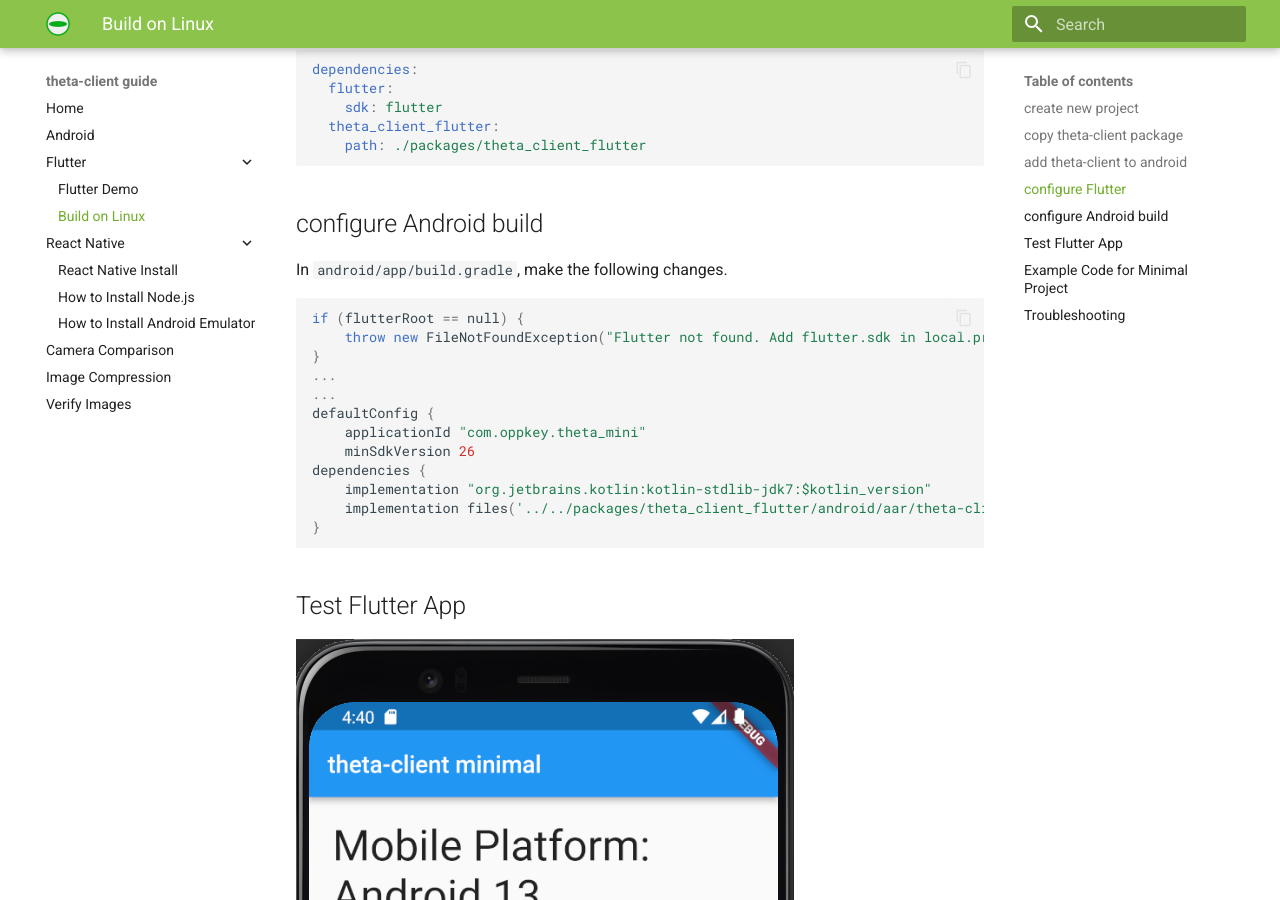
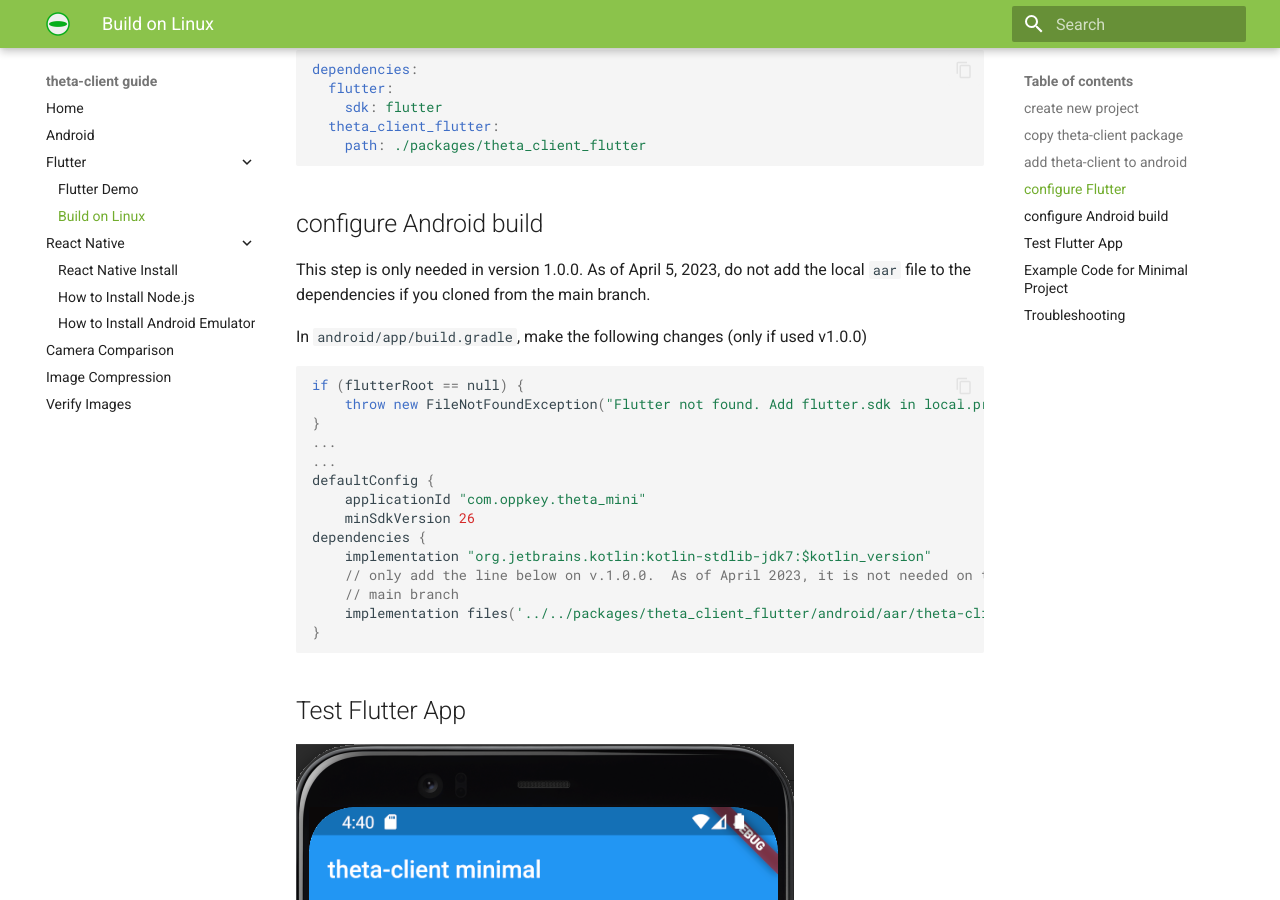
Before and after one commit to theta360developers/theta-client-guide, an MkDocs documentation site: the page built from docs/flutter/new-project-on-linux.md, in a window 1280 px wide and 900 px high, scrolled down 2028 px. Built offline with MkDocs 1.6.1 and Material for MkDocs 9.7.7, drawn with Linux system fonts in a browser that asks for light colours.

Commit message:
dependency no longer needed on main branch mavenLocal() must be added to demo-flutter/android/build.gradle https://github.com/ricohapi/theta-client/issues/16#issuecomment-1493493539

````diff
--- a/docs/flutter/new-project-on-linux.md
+++ b/docs/flutter/new-project-on-linux.md
@@ -44,7 +44,10 @@ dependencies:
 
 ## configure Android build
 
-In `android/app/build.gradle`, make the following changes.
+This step is only needed in version 1.0.0.  As of April 5, 2023, do not add the local
+`aar` file to the dependencies if you cloned from the main branch.
+
+In `android/app/build.gradle`, make the following changes (only if used v1.0.0)
 
 ```groovy
 if (flutterRoot == null) {
@@ -57,6 +60,8 @@ defaultConfig {
     minSdkVersion 26
 dependencies {
     implementation "org.jetbrains.kotlin:kotlin-stdlib-jdk7:$kotlin_version"
+    // only add the line below on v.1.0.0.  As of April 2023, it is not needed on the
+    // main branch
     implementation files('../../packages/theta_client_flutter/android/aar/theta-client-debug.aar')
 }
 ```
````
Also changed, not shown: docs/flutter.md (+20 -1 lines).
